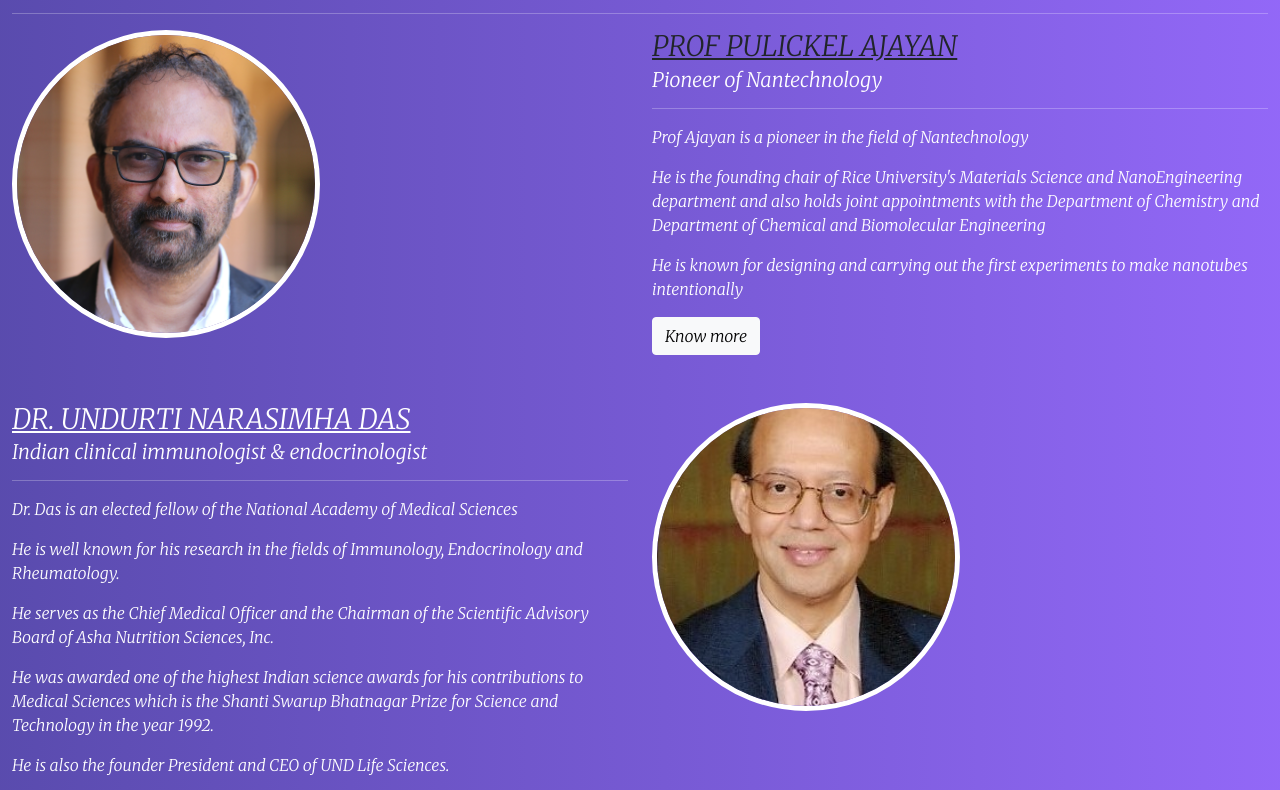
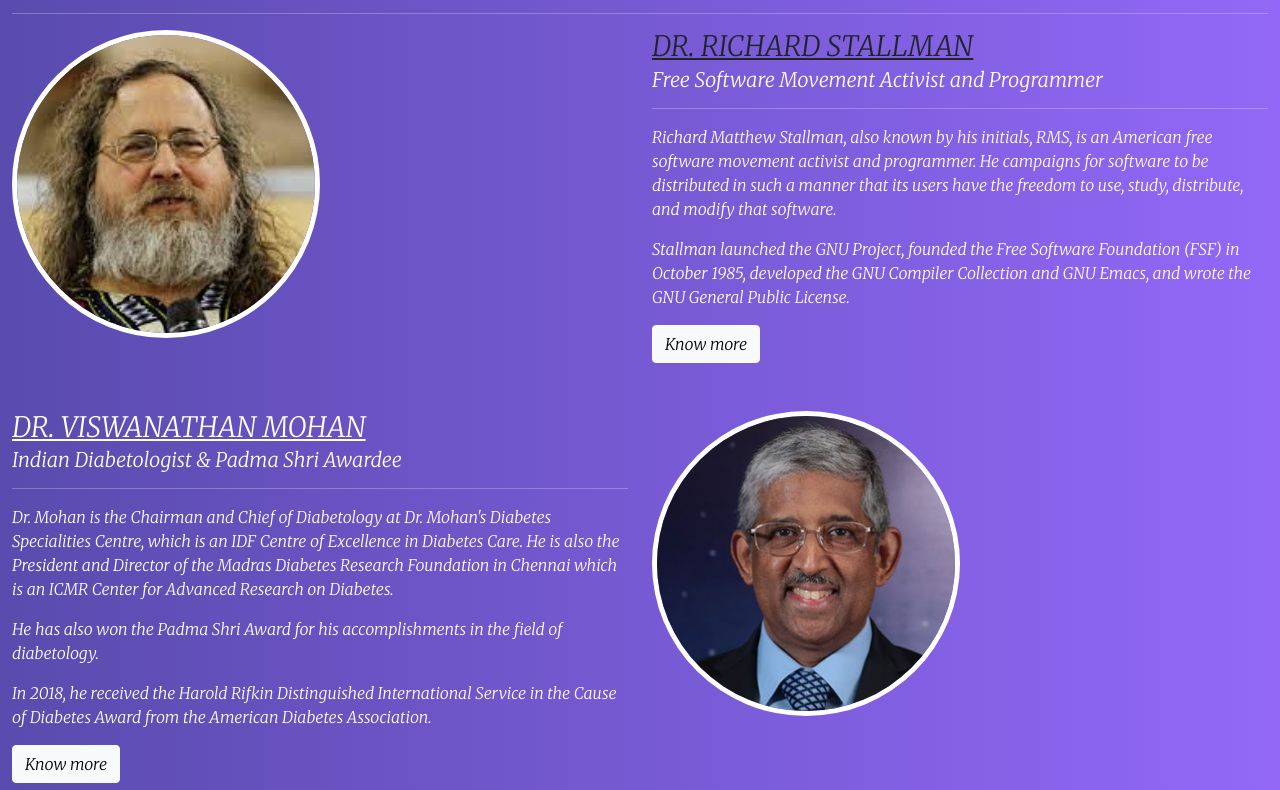
Before and after one commit to Ajjukota/eml-site-iith, a plain HTML site: page speakers.html in a window 1280 px wide. Shown: the part 142-932 px from the top of the page. Drawn offline with nearby package versions, Linux system fonts and the light colour scheme; a web font is replaced by a local one.

Commit message:
updated speakers

```diff
--- a/speakers.html
+++ b/speakers.html
@@ -85,6 +85,49 @@
             <h2 class="speaker-3d">
                 EML SPEAKERS
             </h2>
+            <hr style="color: #fff; size: 2px;">
+            <div class="row mb-5">
+                <div class="col-md-6 text-md-right">
+                    <img src="images/stallman.jpg" alt="Personal Trainer 2 showspk2"
+                        class="img-fluid border-white border-w-5 w-50 w-md-80 w-lg-60 rounded-circle">
+                </div>
+                <div class="col-md-6 flex-valign showtxt2" >
+                    <h3 class="text-uppercase text-letter-spacing-xs mt-0 mb-1 text-dark font-weight-bold">
+                        <u>Dr. Richard Stallman</u>
+                    </h3>
+                    <h5 class="my-0 font-weight-normal">
+                        <em>Free Software Movement Activist and Programmer</em>
+                    </h5>
+                    <hr class="hr-primary w-70 ml-0 mb-3">
+                    <p>Richard Matthew Stallman, also known by his initials, RMS, is an American free software movement activist and programmer. He campaigns for software to be distributed in such a manner that its users have the freedom to use, study, distribute, and modify that software.</p>
+                    <p>Stallman launched the GNU Project, founded the Free Software Foundation (FSF) in October 1985, developed the GNU Compiler Collection and GNU Emacs, and wrote the GNU General Public License.</p>
+                    <p></p>
+
+                    <a href="https://stallman.org/"><button type="button" class="btn btn-light">Know more</button></a>
+
+                </div>
+            </div>
+            </hr>
+            <div class="row mb-5">
+                <div class="col-md-6 order-md-2 showspkimg1">
+                    <img src="images/dr_mohan.jpg" alt="Personal Trainer 1"
+                        class="img-fluid border-white border-w-5 w-50 w-md-80 w-lg-60 rounded-circle">
+                </div>
+                <div class="col-md-6 flex-valign text-md-right showtxt1">
+                    <h3 class="text-uppercase text-letter-spacing-xs mt-0 mb-1 text-white font-weight-bold">
+                        <u> Dr. Viswanathan Mohan</u>
+                    </h3>
+                    <h5 class="my-0 font-weight-normal text-white-60">
+                        <em>Indian Diabetologist &amp Padma Shri Awardee</em>
+                    </h5>
+                    <hr class="hr-primary w-70 ml-0 ml-md-auto mr-md-0 mb-3">
+                    <p>Dr. Mohan is the Chairman and Chief of Diabetology at Dr. Mohan's Diabetes Specialities Centre, which is an IDF Centre of Excellence in Diabetes Care. He is also the President and Director of the Madras Diabetes Research Foundation in Chennai which is an ICMR Center for Advanced Research on Diabetes.</p>
+                    <p>He has also won the Padma Shri Award for his accomplishments in the field of diabetology.</p>
+                    <p>In 2018, he received the Harold Rifkin Distinguished International Service in the Cause of Diabetes Award from the American Diabetes Association.</p>
+                    <a href="https://www.drvmohan.com/"><button type="button"
+                            class="btn btn-light">Know more</button></a>
+                </div>
+            </div>
             <!---Prof Pulickel Ajayan Starts-->
             <hr style="color: #fff; size: 2px;">
             <div class="row mb-5">
```
Also changed, not shown: images/dr_mohan.jpg (added), images/stallman.jpg (added).
